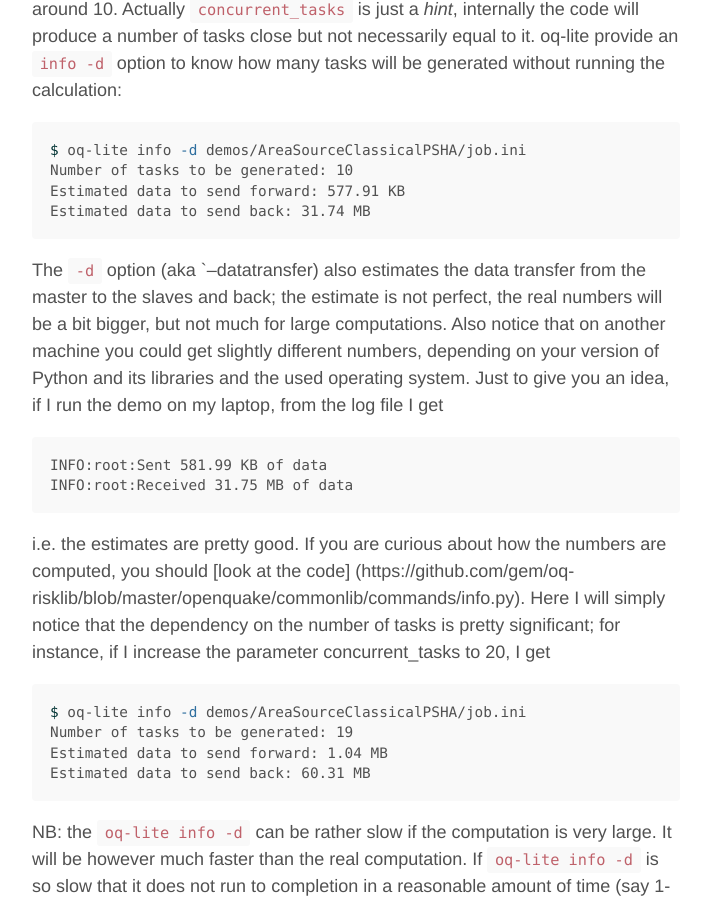
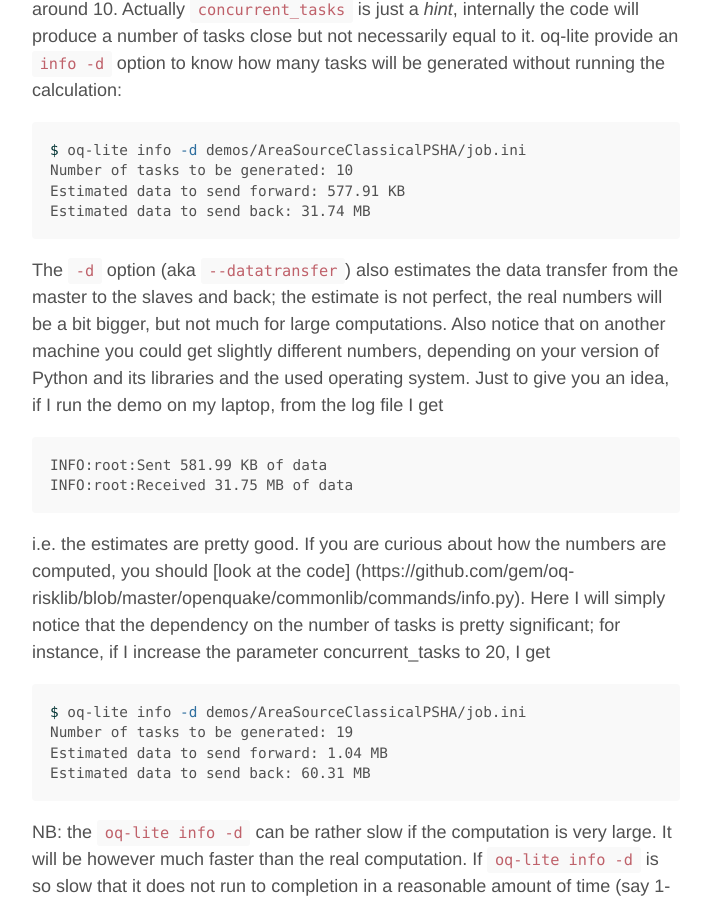
Before and after one commit to micheles/micheles.github.io, a Jekyll site: the page built from _posts/2015-06-17-large-psha-calculations-2.md, in a window 1280 px wide and 900 px high, scrolled down 1014 px. Shown: the whole window, without its empty margins (284-993 px from the left). Built offline with Jekyll 4.4.1, drawn with Linux system fonts in a browser that asks for light colours; Markdown is read by kramdown in place of the engine named in the settings; comment, search, counter and statistics services are not loaded.

Commit message:
Fixed misprint

````diff
--- a/_posts/2015-06-17-large-psha-calculations-2.md
+++ b/_posts/2015-06-17-large-psha-calculations-2.md
@@ -48,7 +48,7 @@ Estimated data to send forward: 577.91 KB
 Estimated data to send back: 31.74 MB
 ```
 
-The `-d` option (aka `--datatransfer) also estimates the data transfer
+The `-d` option (aka `--datatransfer`) also estimates the data transfer
 from the master to the slaves and back; the estimate is not perfect,
 the real numbers will be a bit bigger, but not much for large
 computations. Also notice that on another machine you could get
````
